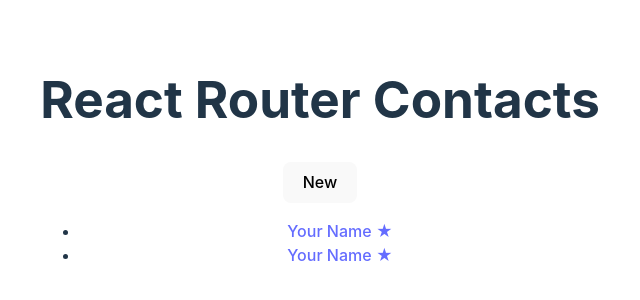
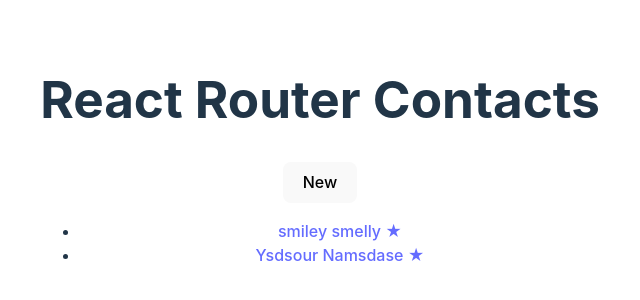
Before and after one commit to daedalus1215/potential-goggles, a React (Vite) app: page / in a window 1280 px wide. Shown: the part 240-540 px from the top of the page, without its empty margins (320-960 px from the left). Built offline with nearby package versions, Linux system fonts and the light colour scheme.

Commit message:
New button adds new item

```diff
--- a/src/contacts/index.ts
+++ b/src/contacts/index.ts
@@ -9,10 +9,10 @@
     favorite: true;
 };
 
-export const getContacts = (): Contact[] => ([{
+const data = [{
     id: 'dsd',
-    first: "Your",
-    last: "Name",
+    first: "smiley",
+    last: "smelly",
     avatar: "https://placekitten.com/g/200/200",
     twitter: "your_handle",
     notes: "Some notes",
@@ -20,23 +20,27 @@
 },
 {
     id: 'd2sd',
-    first: "Your",
-    last: "Name",
+    first: "Ysdsour",
+    last: "Namsdase",
     avatar: "https://placekitten.com/g/200/200",
     twitter: "your_handle",
     notes: "Some notes",
     favorite: true,
-}]);
+}] as Contact[];
 
-export const createContact = () => ({
-    id: 'd2sd',
-    first: "Your",
-    last: "Name",
-    avatar: "https://placekitten.com/g/200/200",
-    twitter: "your_handle",
-    notes: "Some notes",
-    favorite: true,
-});
+export const getContacts = (): Contact[] => data;
+
+export const createContact = () => {
+    data.push({
+        id: 'd2sdw',
+        first: "Yddour",
+        last: "Naddsme",
+        avatar: "https://placekitten.com/g/200/200",
+        twitter: "your_handle",
+        notes: "Some notes",
+        favorite: true,
+    });
+};
 
 
 export const getContact = (index: string): Contact => getContacts()
--- a/src/pages/ContactPage.tsx
+++ b/src/pages/ContactPage.tsx
@@ -1,5 +1,5 @@
 import { Form, useLoaderData } from "react-router-dom";
-import { Contact, getContact, getContacts } from "../contacts";
+import { Contact, createContact, getContact } from "../contacts";
 
 interface Params {
     params: {
@@ -9,6 +9,11 @@
 
 export async function contactLoader({params}:Params) {
     const contact = await getContact(params.contactId);
+    return { contact };
+}
+
+export async function action() {
+    const contact = await createContact();
     return { contact };
 }
 
@@ -59,7 +64,8 @@
                 {contact.notes && <p>{contact.notes}</p>}
 
                 <div>
-                    <Form action="edit">
+                    <Form
+                     action="edit">
                         <button type="submit">Edit</button>
                     </Form>
                     <Form
--- a/src/pages/MainPage.tsx
+++ b/src/pages/MainPage.tsx
@@ -4,7 +4,7 @@
     Outlet,
     useLoaderData
 } from "react-router-dom";
-import { createContact, getContacts } from "../contacts";
+import { Contact, createContact, getContacts } from "../contacts";
 
 export async function mainLoader() {
     const contacts = await getContacts();
@@ -17,7 +17,7 @@
 }
 
 export default function MainPage() {
-    const { contacts } = useLoaderData();
+    const { contacts } = useLoaderData() as { contacts: Contact[] };
 
     return (
         <>
```
